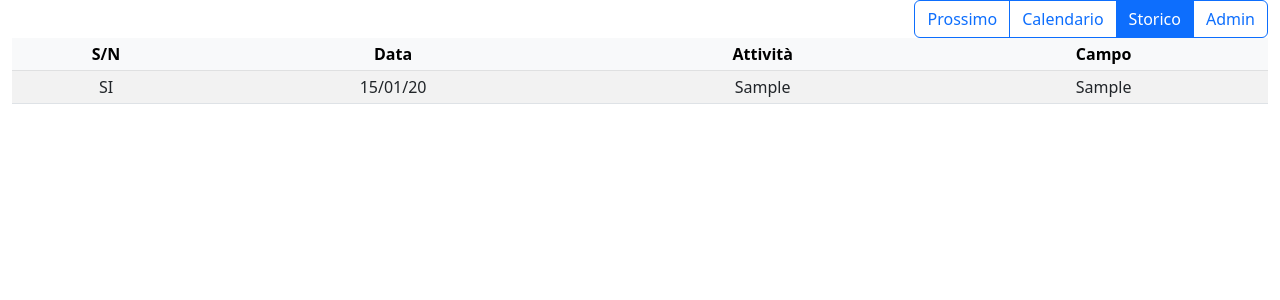
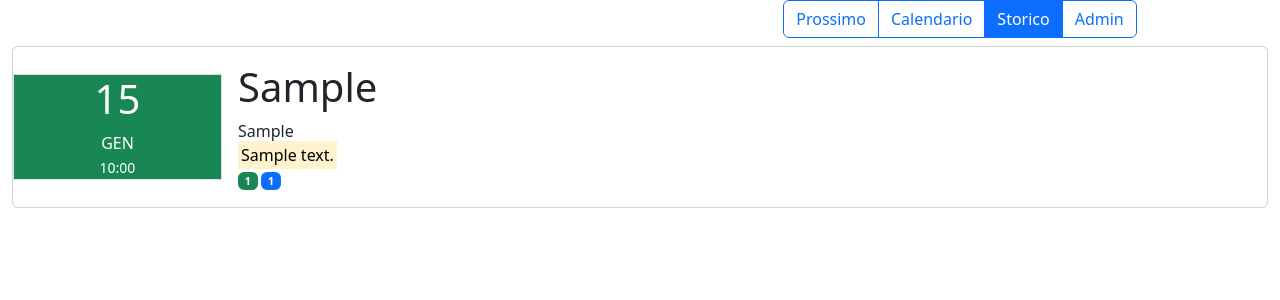
Before and after one commit to superqwe/velites, a Django app: page /calendario/eventi_passati/ in a window 1280 px wide. Shown: the top 300 px of the page. Run offline with Django 5.2, Linux system fonts and the light colour scheme; a user stored in the database is signed in; tables that the repository leaves empty hold one stand-in row (values such as "Sample post"); parts of the project's set-up code (start-up, migrations or seed data) failed here and were passed over; some libraries are stand-ins or nearby versions.

Commit message:
elenco_eventi.html: nuovo layout

```diff
--- a/calendario/models.py
+++ b/calendario/models.py
@@ -1,4 +1,5 @@
 import datetime
+from unittest import case
 
 from django.contrib.auth import get_user_model
 from django.db import models
@@ -106,6 +107,32 @@ class Evento(models.Model):
             return True
         return False
 
+    @property
+    def colore_evento(self):
+        match self.conferma:
+            case 'SI':
+                return 'bg-success'
+            case 'FORSE':
+                return 'bg-primary'
+            case 'NO':
+                return 'bg-danger'
+
+    @property
+    def n_presenti(self):
+        return self.partecipazioni.filter(risposta='SI').count()
+
+    @property
+    def n_assenti(self):
+        return self.partecipazioni.filter(risposta='NO').count()
+
+    @property
+    def n_forse(self):
+        return self.partecipazioni.filter(risposta='FORSE').count()
+
+    @property
+    def n_non_risposto(self):
+        return self.partecipazioni.filter(risposta__isnull=True).count()
+
 
 class Presenza(models.Model):
     class Risposta(models.TextChoices):
--- a/calendario/templates/calendario/calendario_menu_app.html
+++ b/calendario/templates/calendario/calendario_menu_app.html
@@ -1,4 +1,4 @@
-<div class="col text-end d-print-none">
+<div class="col text-center mb-2">
     <div class="btn-group " role="group">
         <a href="{% url 'calendario:prossimo_evento' %}"
            class="btn btn-outline-primary {{pagina_attiva_prossimo_evento}}">
--- a/calendario/templates/calendario/elenco_eventi.html
+++ b/calendario/templates/calendario/elenco_eventi.html
@@ -17,30 +17,70 @@
 
 {% load static %}
 
+<!-- vecchio template -->
+<!--<div>-->
+<!--    <table class="table table-striped table-sm">-->
+<!--        <thead class="table-light sticky-top">-->
+<!--        <tr class="text-center">-->
+<!--            <th scope="col">S/N</th>-->
+<!--            <th scope="col">Data</th>-->
+<!--            <th scope="col">Attività</th>-->
+<!--            <th scope="col">Campo</th>-->
+<!--        </tr>-->
+<!--        </thead>-->
 
-<div>
-    <table class="table table-striped table-sm">
-        <thead class="table-light sticky-top">
-        <tr class="text-center">
-            <th scope="col">S/N</th>
-            <th scope="col">Data</th>
-            <th scope="col">Attività</th>
-            <th scope="col">Campo</th>
-        </tr>
-        </thead>
+<!--        <tbody>-->
+<!--        {% for evento in eventi %}-->
+<!--        <tr onclick="location.href='{% url 'calendario:evento' evento.id %}'">-->
+<!--            <td class="text-center">{{evento.conferma}}</td>-->
+<!--            <td class="text-center">{{evento.data}}</td>-->
+<!--            <td class="text-center">{{evento.attivita}}</td>-->
+<!--            <td class="text-center">{{evento.campo}}</td>-->
+<!--        </tr>-->
+<!--        {% endfor %}-->
+<!--        </tbody>-->
 
-        <tbody>
-        {% for evento in eventi %}
-        <tr onclick="location.href='{% url 'calendario:evento' evento.id %}'">
-            <td class="text-center">{{evento.conferma}}</td>
-            <td class="text-center">{{evento.data}}</td>
-            <td class="text-center">{{evento.attivita}}</td>
-            <td class="text-center">{{evento.campo}}</td>
-        </tr>
-        {% endfor %}
-        </tbody>
+<!--    </table>-->
+<!--</div>-->
 
-    </table>
+{% for evento in eventi %}
+<div class="card mb-1" onclick="location.href='{% url 'calendario:evento' evento.id %}'">
+    <div class="row g-0 align-items-center h-100">
+        <div class="col-2 border text-center h-100 text-white {{evento.colore_evento}}">
+            <h1 class="card-title">{{evento.data|date:"d"}}</h1>
+            <p class="card-text">{{evento.data|date:"M"|upper}} <br>
+                <small>{{evento.orario}}</small></p>
+        </div>
+        <div class="col-10">
+            <div class="card-body">
+                <h1 class="card-title">{{evento.attivita}}</h1>
+                <p class="card-text">{{evento.campo}} <br>
+                    {% if evento.note %}
+                    <mark>{{ evento.note }}</mark>
+                    <br>
+                    {% endif %}
+                    <small>
+                        {% if evento.n_presenti %}
+                        <span class="badge text-bg-success">{{evento.n_presenti}}</span>
+                        {% endif %}
+                        {% if evento.nolo_prova %}
+                        <span class="badge text-bg-primary">{{evento.nolo_prova}}</span>
+                        {% endif %}
+                        {% if evento.n_assenti %}
+                        <span class="badge text-bg-danger">{{evento.n_assenti}}</span>
+                        {% endif %}
+                        {% if evento.n_forse %}
+                        <span class="badge text-bg-secondary">{{evento.n_forse}}</span>
+                        {% endif %}
+                        {% if evento.n_non_risposto %}
+                        <span class="badge text-bg-dark">{{evento.n_non_risposto}}</span>
+                        {% endif %}
+                    </small>
+                </p>
+            </div>
+        </div>
+    </div>
 </div>
+{% endfor %}
 
 {% endblock %}
```
